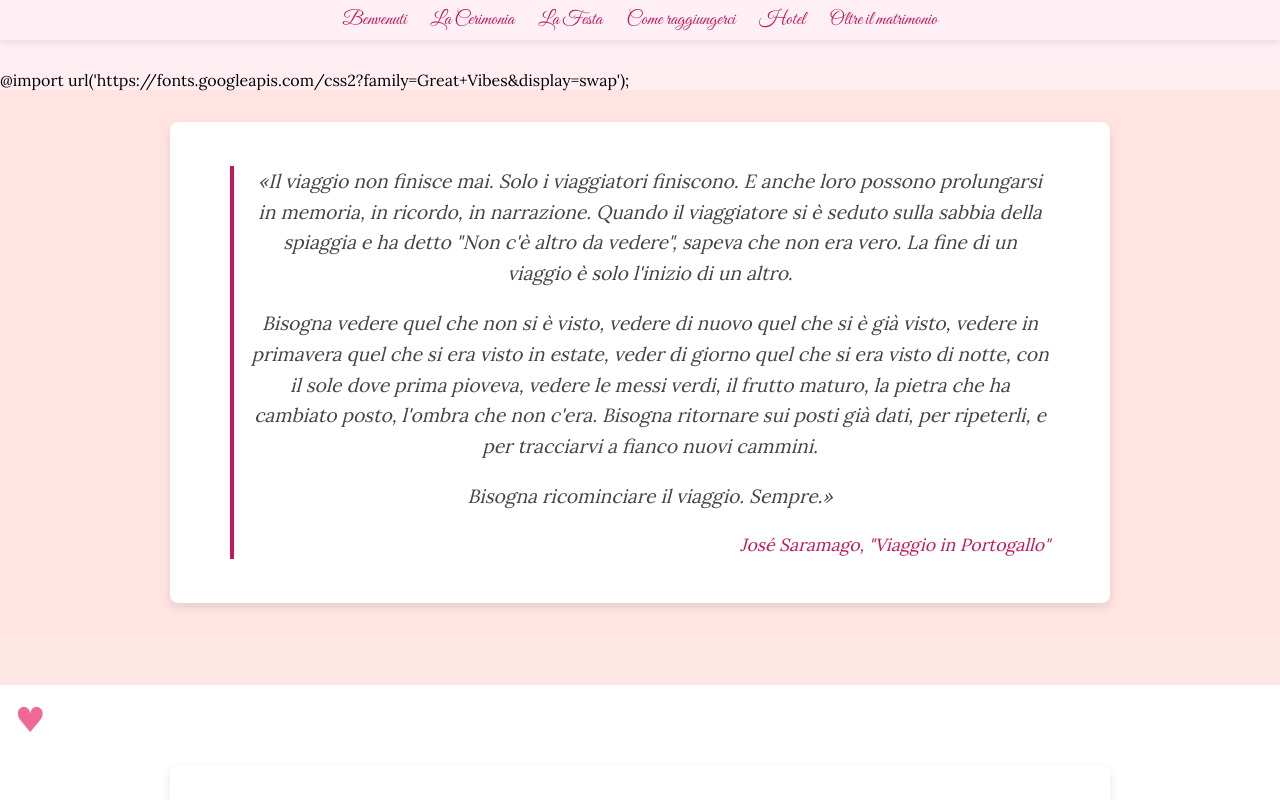
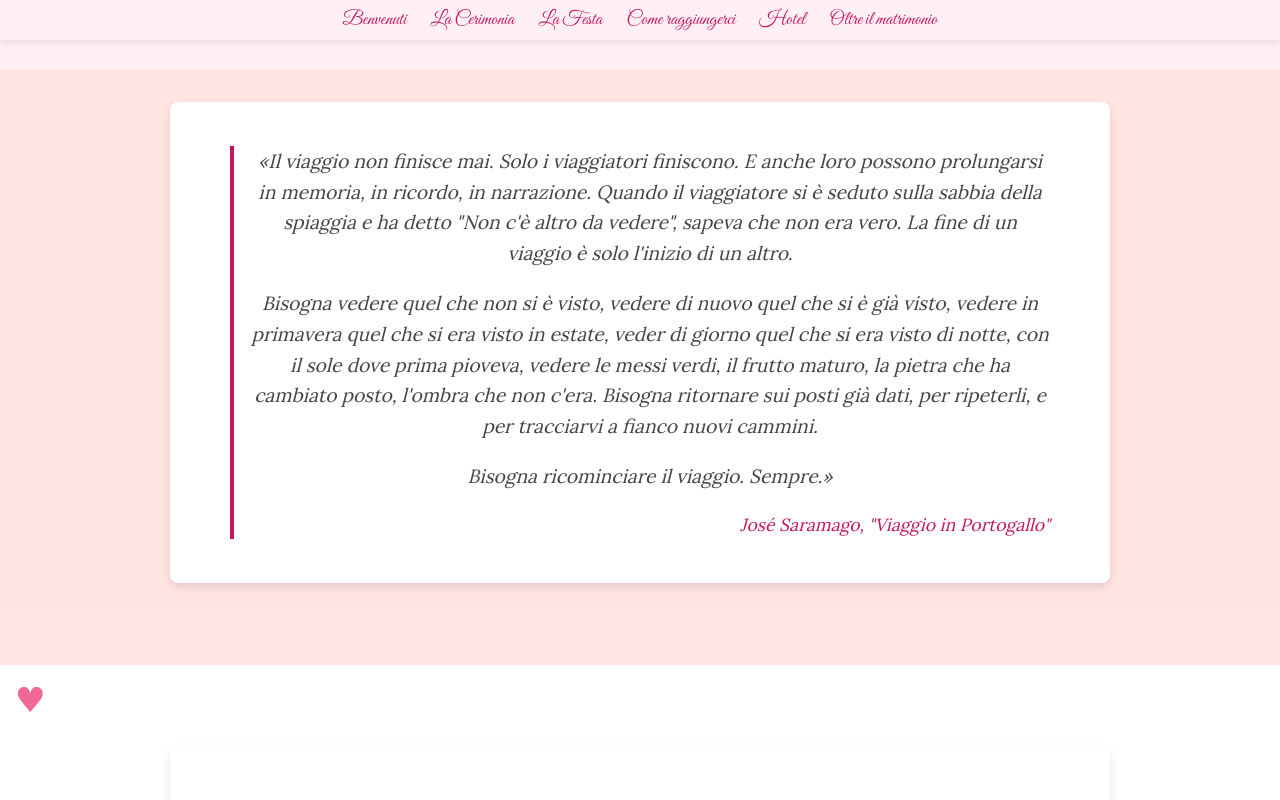
Before and after one commit to itanac84/sito-matrimonio, a plain HTML site: page index.html in a window 1280 px wide. Shown: the top 800 px of the page. Drawn offline with Linux system fonts and the light colour scheme.

Commit message:
Update index.html

```diff
--- a/index.html
+++ b/index.html
@@ -4,7 +4,6 @@
   <meta charset="UTF-8" />
   <meta name="viewport" content="width=device-width, initial-scale=1.0" />
   <title>Chiara & Andrea</title>
-  @import url('https://fonts.googleapis.com/css2?family=Great+Vibes&display=swap');
   <link href="https://fonts.googleapis.com/css2?family=Great+Vibes&family=Lora&display=swap" rel="stylesheet">
   <link rel="stylesheet" href="style.css" />
 </head>
```
